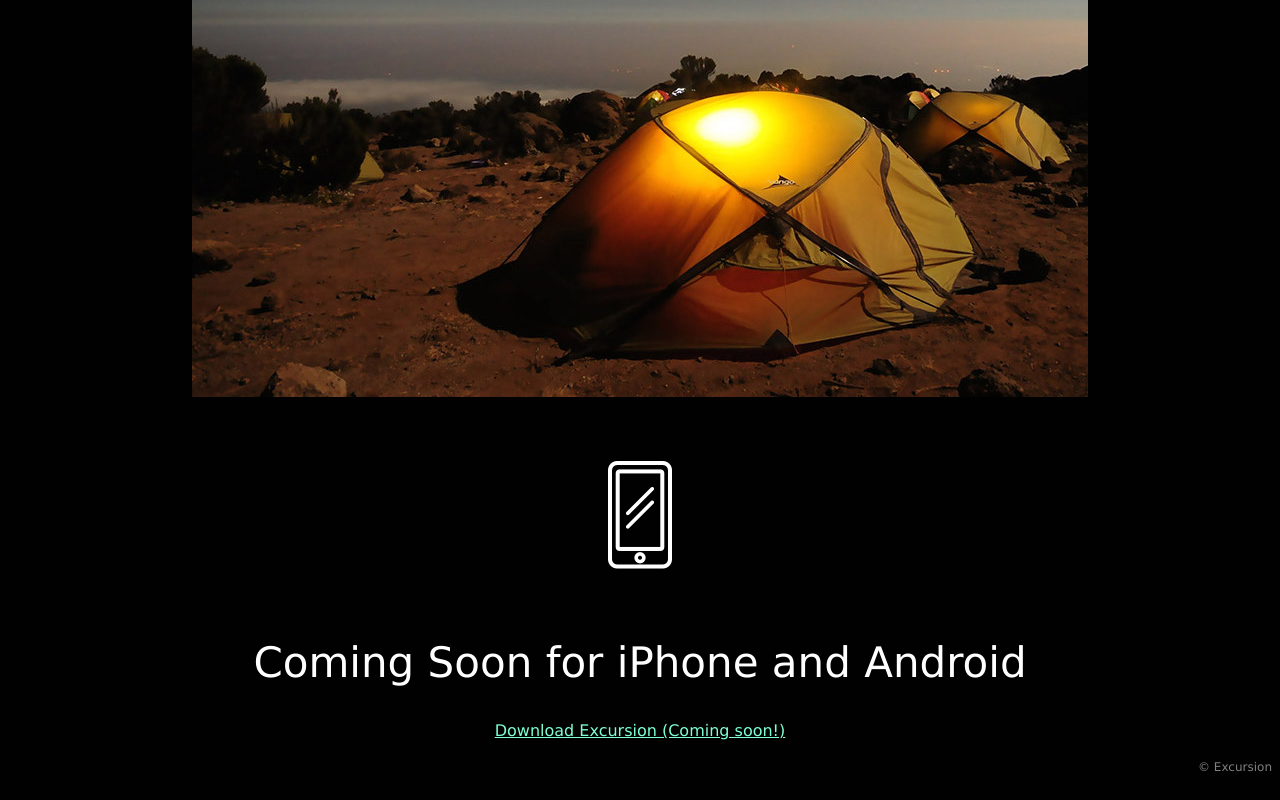
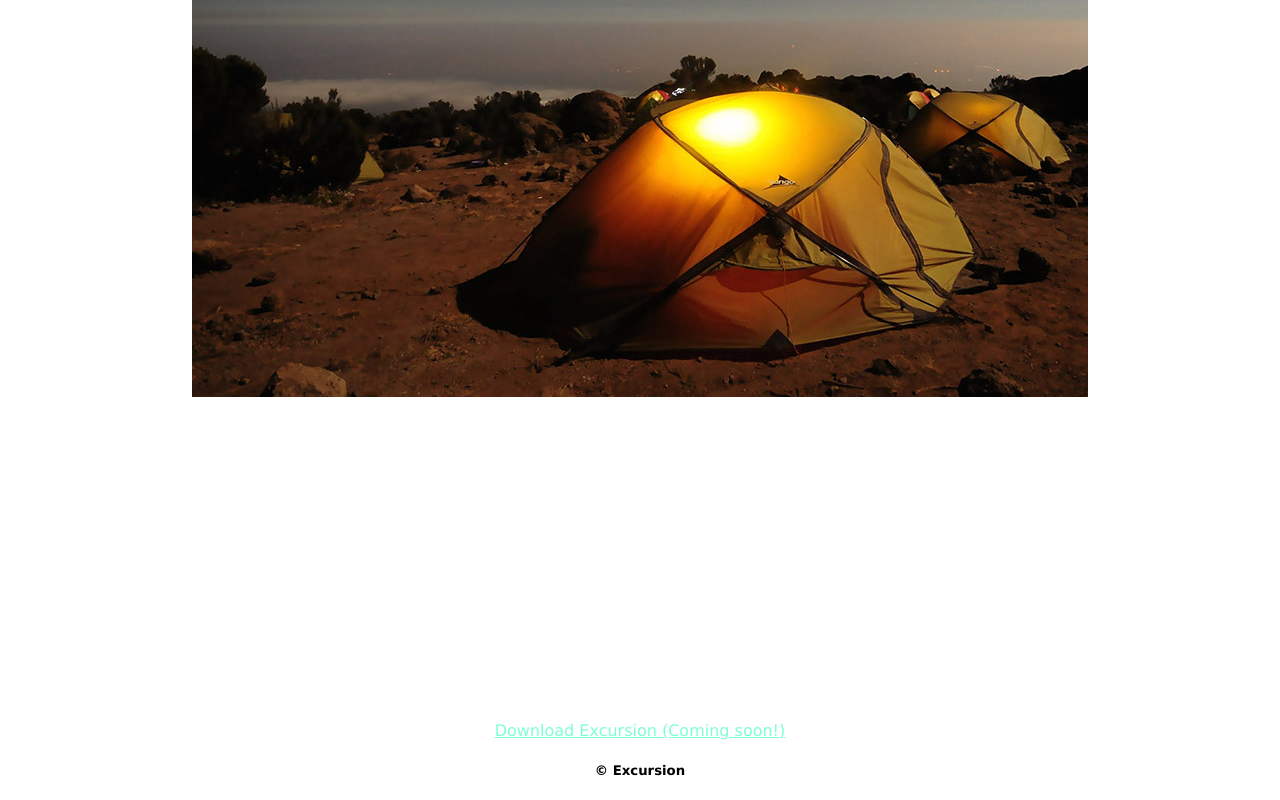
Before and after one commit to BeauPesa/Excursion, a plain HTML site: page index.html in a window 1280 px wide. Shown: the part 698-1498 px from the top of the page. Drawn offline with Linux system fonts and the light colour scheme.

Commit message:
css change

```diff
--- a/resources/css/style.css
+++ b/resources/css/style.css
@@ -1,6 +1,6 @@
 
 body{
-    background: #010101;
+    background: #ffffff;
     text-align: center;
     font-family: "Verdana", sans-serif;
 }
@@ -38,13 +38,6 @@ h3{
     text-align: center;
 }
 
-h5 {
-    font-family: Verdana;
-    font-size: 12px;
-    text-align: right;
-    font-weight: lighter;
-    color: grey;
-}
 
 .image {
     text-align: center;
```
